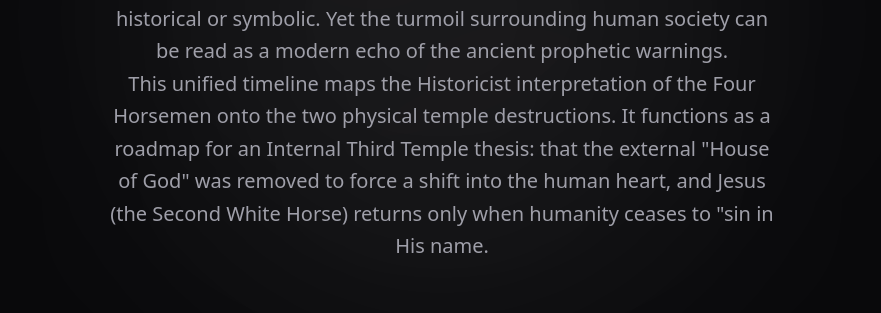
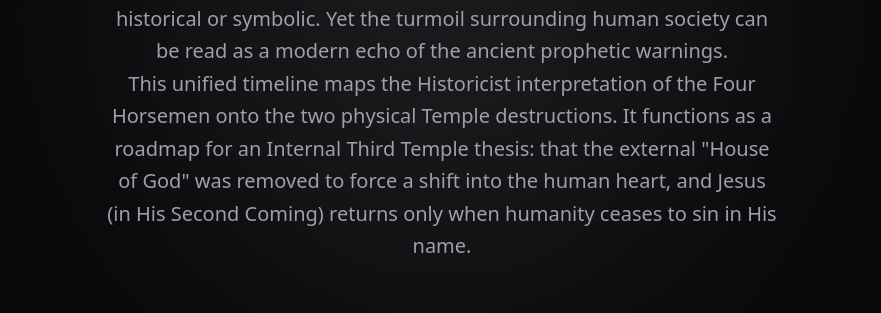
Before and after one commit to galen108/The-Human-Way, a Next.js app: page / in a window 1280 px wide. Shown: the part 384-697 px from the top of the page, without its empty margins (198-1079 px from the left). Built offline with nearby package versions, Linux system fonts and the light colour scheme.

Commit message:
The-Human-Way, 3/17/2026 — Further Update to contents.tsx

```diff
--- a/data/content.ts
+++ b/data/content.ts
@@ -3,7 +3,7 @@ export const CONTENT = {
         title: "The Third Temple",
         subtitle: "and the Human Way",
         description: "In a world marked by endless conflict, political division, and social injustice, the question of the Temple in Jerusalem may seem purely historical or symbolic. Yet the turmoil surrounding human society can be read as a modern echo of the ancient prophetic warnings.",
-        thesis: "This unified timeline maps the Historicist interpretation of the Four Horsemen onto the two physical temple destructions. It functions as a roadmap for an Internal Third Temple thesis: that the external \"House of God\" was removed to force a shift into the human heart, and Jesus (the Second White Horse) returns only when humanity ceases to \"sin in His name\."
+        thesis: "This unified timeline maps the Historicist interpretation of the Four Horsemen onto the two physical Temple destructions. It functions as a roadmap for an Internal Third Temple thesis: that the external \"House of God\" was removed to force a shift into the human heart, and Jesus (in His Second Coming) returns only when humanity ceases to sin in His name."
     },
     pregame: {
         title: "The Pre-Game: The First Destruction (586 BC)]",
```
